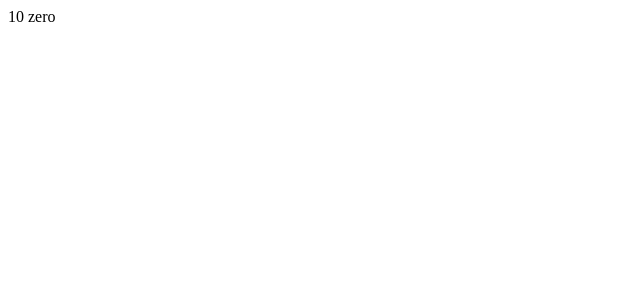
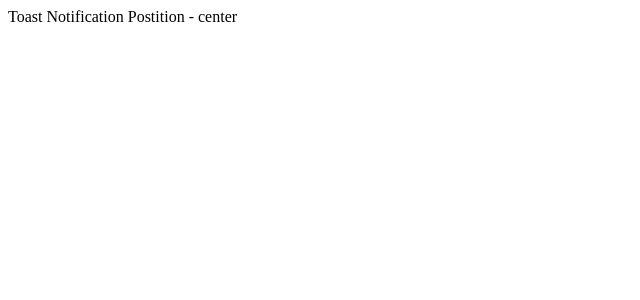
Before and after one commit to Chandraprakash-Darji/reactjs-learning, a React (Create React App) app in the folder typescript-app/: page / in a window 1280 px wide. Shown: the top 300 px of the page, without its empty margins (0-640 px from the left). Built offline with nearby package versions, Linux system fonts and the light colour scheme.

Commit message:
Template Literals

```diff
--- a/typescript-app/src/App.tsx
+++ b/typescript-app/src/App.tsx
@@ -1,9 +1,9 @@
-import RandomNumber from "./components/restrection/RandomNumber";
+import Toast from "./components/templateLiterals/Toast";
 
 function App() {
   return (
     <div className="App">
-      <RandomNumber value={10} isZero/>
+      <Toast position="center" />
     </div>
   );
 }
--- /dev/null
+++ b/typescript-app/src/components/templateLiterals/Toast.tsx
@@ -0,0 +1,21 @@
+/**
+ * Postion prop can be one of
+ * "left-center" | "left-top" | "left-bottom" | "center-center" |
+ * "center-top" | "center-bottom" | "right-center" |
+ * "right-top" | "right-bottom"
+ */
+
+type HorizonatalPosition = "left" | "center" | "right";
+type VerticalPosition = "top" | "center" | "bottom";
+
+type ToastProps = {
+  position:
+    | Exclude<`${HorizonatalPosition}-${VerticalPosition}`, `center-center`>
+    | "center";
+};
+
+const Toast = ({ position }: ToastProps) => {
+  return <div>Toast Notification Postition - {position}</div>;
+};
+
+export default Toast;
```
